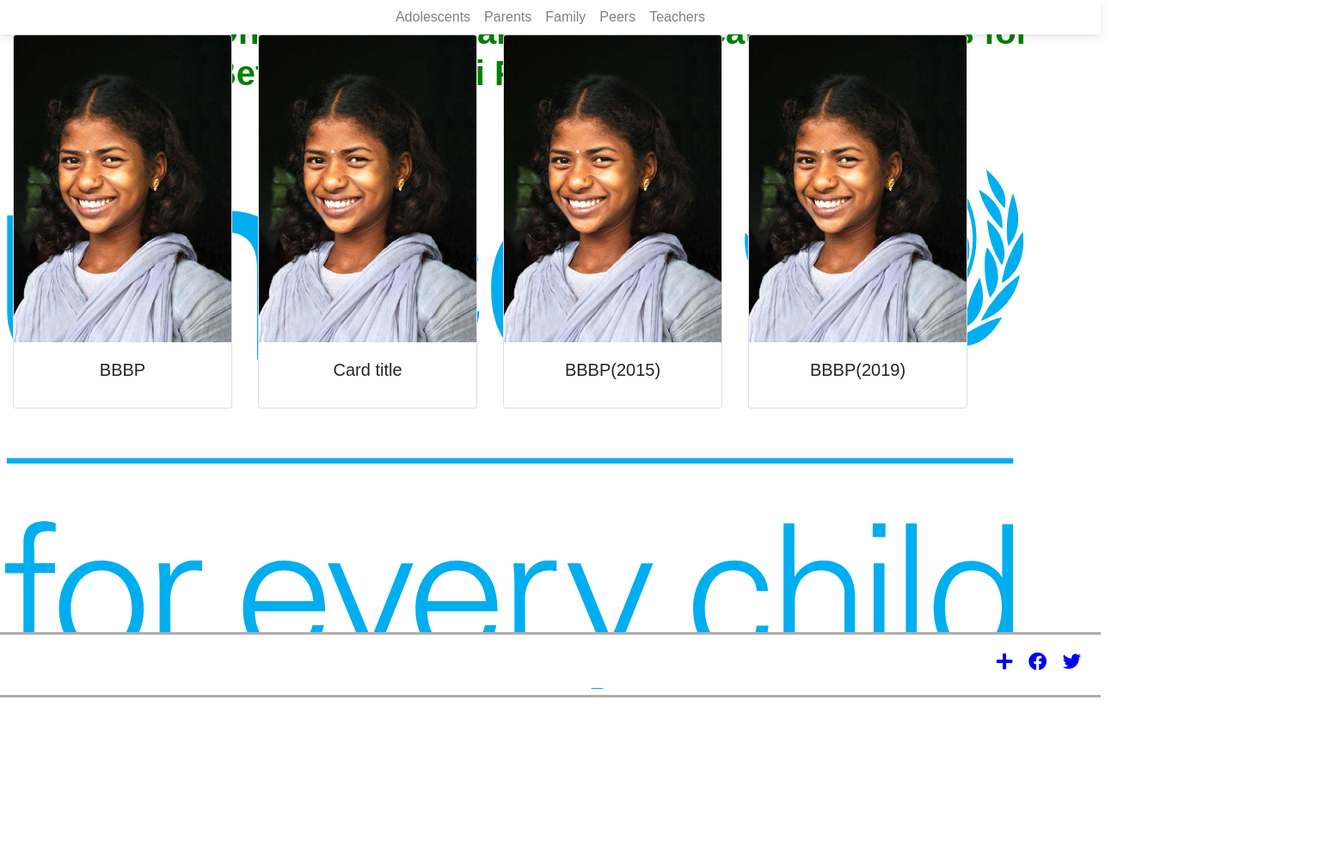
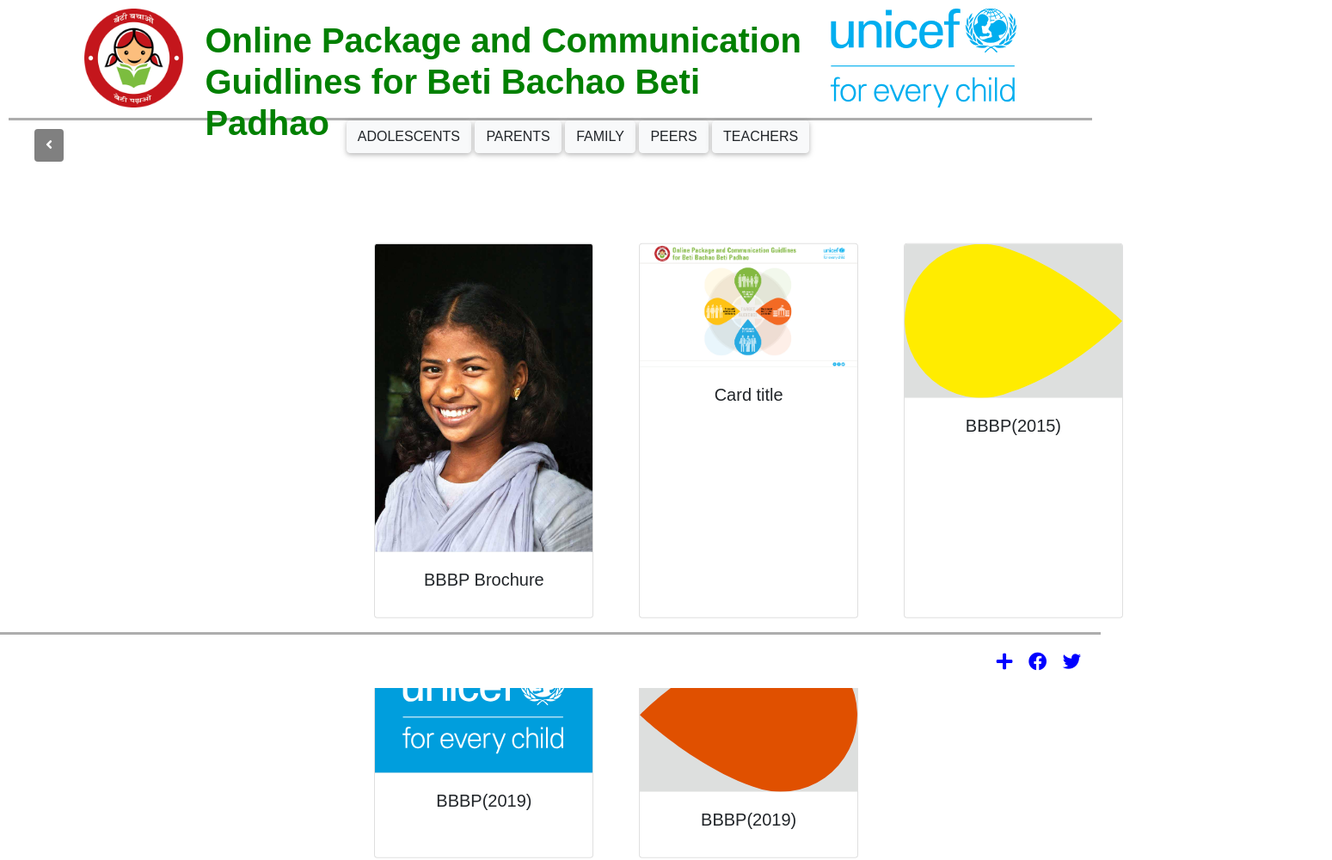
Before and after one commit to Arnav-Ajay/BBBP, a plain HTML site: page materials.html in a window 1280 px wide. Shown: the whole page at 86% size, 1549 px wide, since content can reach past the window. Before the commit the page ends 800 px from the top, so only its background shows below. Drawn offline with nearby package versions, Linux system fonts and the light colour scheme.

Commit message:
material page

```diff
--- a/main.css
+++ b/main.css
@@ -6,15 +6,23 @@
 body{
     font-family: Arial, Helvetica, sans-serif;
     background-color: white;
+    margin:0;
+    padding:10px;
+    height:100%;
+}
+
+.base{
+    min-height:100%;
+    text-align: center;
+    align-content: center;
 }
 
 header {
     background-color: white;
-    display: inline;
-    position: fixed;
     text-align: left;
     top: 0px;
     margin-top: 0px;
+    height: 130px;
     left: 0px;
     right: 0px;
     margin: 0%;
@@ -27,27 +35,21 @@
     border-width: 2%;
     border-style: solid;
 }
-
 .unicef-logo{
     float: right;
     right: 0%;
-    margin: 0.5%;
     margin-right: 7%;
     padding: 0%;
-    max-width: max-content;
-    max-height: max-content;
+    height: 115px;
 }
 .bbbp-logo{
     float: left;
     top: 0%;
     left: 0%;
-    margin: 0.5%;
+    margin-right: 2%;
     margin-left: 7%;
     padding: 0%;
-    max-width: max-content;
-    max-height: max-content;
-    width : 150px;
-    height : 150px;
+    height : 115px;
 }
 
 .title{
@@ -55,9 +57,23 @@
     font-weight: bold;
 }
 
+.fa-angle-left{
+    height: 15px;
+    margin: 0.5%;
+    color: white;
+}
+
+#back{
+    box-shadow: none;
+    background-color: grey;
+    margin-left: 30px;
+    margin-top: 10px;
+}
+
 footer{
     background-color: transparent;
-    display: inline;
+    /* display: inline; */
+    clear: both;
     text-align: right;
     position: fixed;
     bottom: 0px;
@@ -76,8 +92,11 @@
 }
 
 .materials-button{
-    max-width: fit-content;
-    max-height: fit-content;
+    height: max-content;
+    position: relative;
+}
+.text{
+    position: absolute;
 }
 
 i{
@@ -85,9 +104,14 @@
     color: blue;
 }
 
-a {
-    padding-left: 20px;
-    padding-right: 20px;
+.card-block{
+    margin: 1%;
+}
+.card img{
+    background-color: rgb(221, 223, 222);
+}
+.card-body{
+text-align: center;
 }
 
 .modal{
--- a/materials.html
+++ b/materials.html
@@ -16,17 +16,17 @@
 
     <body>
 
-        <div class="container-fluid">
+        <div class="container-fluid base">
             <header class="bg-white">
                 <div>
                     <h1>
-                        <img class="bbbp-logo" src="./bbbp-logo.png">
+                        <img class="bbbp-logo" src="./media/bbbp-logo.png">
                     </h1>
                 </div>
 
                 <div>
                     <h1>
-                        <img class="unicef-logo" src="./unicef.svg">
+                        <img class="unicef-logo" src="./media/unicef.svg">
                     </h1>
                 </div>
 
@@ -35,7 +35,28 @@
                 </div>
             </header>
 
-            <nav class="container-fluid navbar sticky-top navbar-expand-lg navbar-light bg-white">
+            <div style="align-content: center; text-align: center ;">
+                <div style="float: left;">
+                    <a target="_self" href="./index.html" >
+                        <button id="back" type="button" class="back btn">
+                            <i  class="fas fa-angle-left"></i>
+                        </button>
+                    </a>
+                </div>
+                <div aria-label="Basic example" style="align-content: center; text-align: center ;">
+                    <button type="button" class="btn btn-light btn-rounded">Adolescents</button>
+                    <button type="button" class="btn btn-light btn-rounded">Parents</button>
+                    <button type="button" class="btn btn-light btn-rounded">Family</button>
+                    <button type="button" class="btn btn-light btn-rounded">Peers</button>
+                    <button type="button" class="btn btn-light btn-rounded">Teachers</button>
+                </div>
+            </div>
+
+            <!-- <nav class="container-fluid navbar sticky navbar-expand-lg navbar-light bg-white">
+                <button id="back" type="button" class="back btn">
+                    <i  class="fas fa-angle-left"></i>
+                </button>
+
                 <div class="container-fluid justify-content-center">
                     <ul class="navbar-nav mb-2 mb-lg-0">
                         <li class="nav-item">
@@ -55,7 +76,59 @@
                         </li>
                     </ul>
                 </div>
-            </nav>
+            </nav> -->
+
+            <div class="container justify-content-center" style="position: relative;">
+                <div class="container-fluid" style="text-align: center; position: absolute; transform: translate(35%, 10%);">
+                    <div class="row" style="padding-bottom : 100px;">
+
+                        <div class="col-md-3 card-block">
+                        <div id="card-01" class="card h-100 hover-shadow">
+                            <img src="./media/bbbp.jpg" class="card-img-top" alt="..."/>
+                            <div class="card-body">
+                            <h5 class="card-title">BBBP Brochure</h5>
+                            </div>
+                        </div>
+                        </div>
+
+                        <div class="col-md-3 card-block">
+                        <div class="card h-100 hover-shadow">
+                            <img src="./media/HOME PAGE.jpg" class="card-img-top" alt="..."/>
+                            <div class="card-body">
+                            <h5 class="card-title">Card title</h5>
+                            </div>
+                        </div>
+                        </div>
+
+                        <div class="col-md-3 card-block">
+                            <div class="card h-100 hover-shadow">
+                            <img src="./media/BBBP-Home-01.svg" class="card-img-top" alt="..."/>
+                            <div class="card-body">
+                                <h5 class="card-title">BBBP(2015)</h5>
+                            </div>
+                            </div>
+                        </div>
+
+                        <div class="col-md-3 card-block">
+                            <div class="card h-100 hover-shadow">
+                            <img src="./media/artwork-29.svg" class="card-img-top" alt="..."/>
+                            <div class="card-body">
+                                <h5 class="card-title">BBBP(2019)</h5>
+                            </div>
+                            </div>
+                        </div>
+
+                        <div class="col-md-3 card-block">
+                            <div class="card h-100 hover-shadow">
+                            <img src="./media/BBBP-Home-03.svg" class="card-img-top" alt="..."/>
+                            <div class="card-body">
+                                <h5 class="card-title">BBBP(2019)</h5>
+                            </div>
+                            </div>
+                        </div>
+                    </div>
+                </div>
+            </div>
 
             <footer class="bg-white">
                 <div class="text-right p-3" style="background-color: white">
@@ -64,49 +137,6 @@
                     <i class="fab fa-twitter fa-lg"></i>
                 </div>
             </footer>
-
-            <div class="container justify-content-center">
-                <div class="row" style="text-align: center;">
-
-                    <div class="col-md-3">
-                      <div id="card-01" class="card h-100 hover-shadow">
-                        <img src="./bbbp.jpg" class="card-img-top" alt="..."/>
-                        <div class="card-body" style="text-align: center;">
-                          <h5 class="card-title">BBBP</h5>
-                        </div>
-                      </div>
-                    </div>
-
-                    <div class="col-md-3">
-                      <div class="card h-100 hover-shadow">
-                        <img src="./bbbp.jpg" class="card-img-top" alt="..."/>
-                        <div class="card-body" style="text-align: center;">
-                          <h5 class="card-title">Card title</h5>
-                        </div>
-                      </div>
-                    </div>
-
-                    <div class="col-md-3">
-                        <div class="card h-100 hover-shadow">
-                          <img src="./bbbp.jpg" class="card-img-top" alt="..."/>
-                          <div class="card-body" style="text-align: center;">
-                            <h5 class="card-title">BBBP(2015)</h5>
-                          </div>
-                        </div>
-                      </div>
-
-                      <div class="col-md-3">
-                        <div class="card h-100 hover-shadow">
-                          <img src="./bbbp.jpg" class="card-img-top" alt="..."/>
-                          <div class="card-body" style="text-align: center;">
-                            <h5 class="card-title">BBBP(2019)</h5>
-                          </div>
-                        </div>
-                      </div>
-
-                  </div>
-                </div>
-            </div>
 
         </div>
 
@@ -117,7 +147,7 @@
             <div class="modal-content">
                 <div class="container">
                     <div class="row" style="text-align: left;">
-                        <img class="col-md-6" src="./bbbp.jpg" alt="bbbp-guidlines cover image">
+                        <img class="col-md-6" src="./media/bbbp.jpg" alt="bbbp-guidlines cover image">
                         <div class="col-md-6">
                             <div class="row">
                                 <h3 style="color: green; padding: 10px"><b>BBBP Brochure</b></h3>
```
Also changed, not shown: index.html (+49 -39 lines), media/BBBP-Home-01.svg (renamed from BBBP-Home-01.svg), media/BBBP-Home-02.svg (renamed from BBBP-Home-02.svg), media/BBBP-Home-03.svg (renamed from BBBP-Home-03.svg), media/BBBP-Home-04.svg (renamed from BBBP-Home-04.svg), media/HOME PAGE.jpg (renamed from HOME PAGE.jpg), media/artwork-29.svg (renamed from artwork-29.svg), media/bbbp-logo.png (renamed from bbbp-logo.png), media/bbbp.jpg (renamed from bbbp.jpg), media/material PAGE.jpg (renamed from material PAGE.jpg), media/pop-up PAGE.jpg (renamed from pop-up PAGE.jpg), media/unicef.svg (renamed from unicef.svg), 2 other files.
